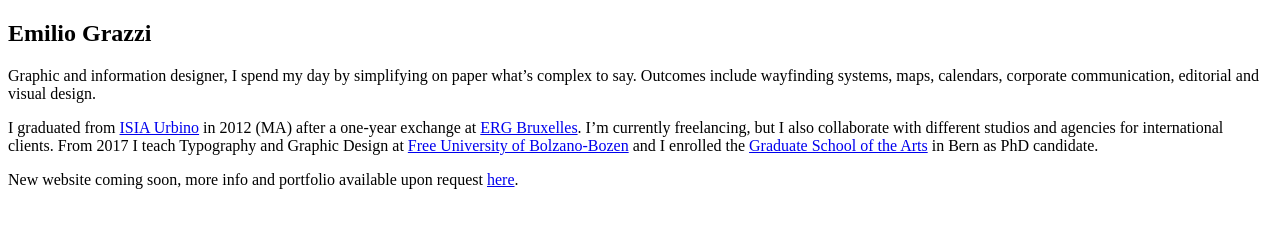
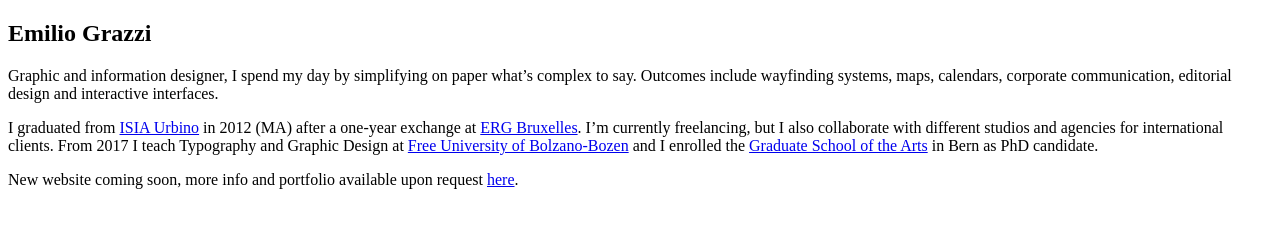
Before and after one commit to emiliograzzi/landingpage, a plain HTML site: page index.html in a window 1280 px wide. Drawn offline with Linux system fonts and the light colour scheme.

Commit message:
Update index.html

```diff
--- a/index.html
+++ b/index.html
@@ -5,7 +5,7 @@
   </head>
   <body>
     <h2>Emilio Grazzi</h2>
-    <p>Graphic and information designer, I spend my day by simplifying on paper what&rsquo;s complex to say. Outcomes include wayfinding systems, maps, calendars, corporate communication, editorial and visual design.</p>
+    <p>Graphic and information designer, I spend my day by simplifying on paper what&rsquo;s complex to say. Outcomes include wayfinding systems, maps, calendars, corporate communication, editorial design and interactive interfaces.</p>
     <p>I graduated from <a href="http://www.isiaurbino.net" target="_blank">ISIA Urbino</a> in 2012 (MA) after a one-year exchange at <a href="http://erg.be" target="_blank">ERG Bruxelles</a>. I&rsquo;m currently freelancing, but I also collaborate with different studios and agencies for international clients. From 2017 I teach Typography and Graphic Design at <a href="https://www.unibz.it" target="_blank">Free University of Bolzano-Bozen</a> and I enrolled the <a href="http://www.gsa.unibe.ch/research/portraits_of_doctoral_students/doctoral_students/grazzi_emilio/index_eng.html" target="_blank">Graduate School of the Arts</a> in Bern as PhD candidate. </p>
     <p>New website coming soon, more info and portfolio available upon request
 	    <script type="text/javascript" language="javascript">
```
